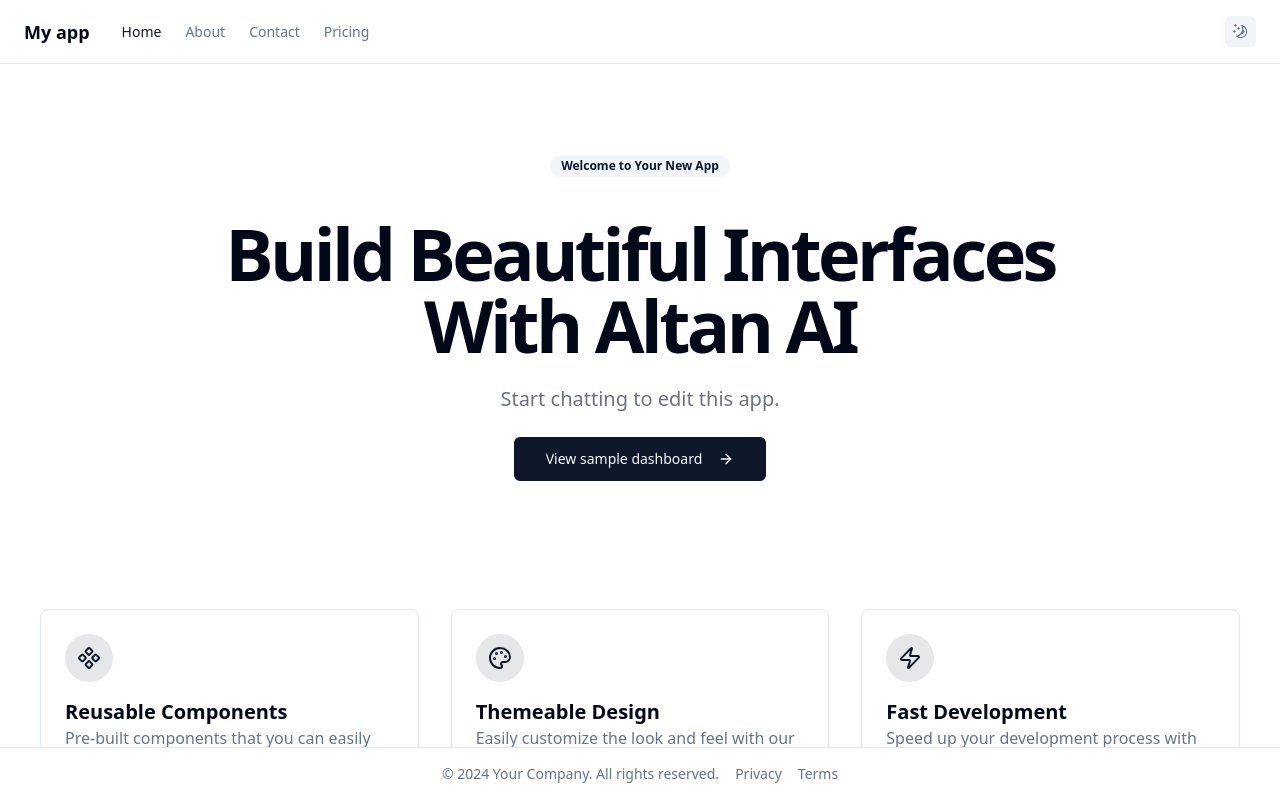
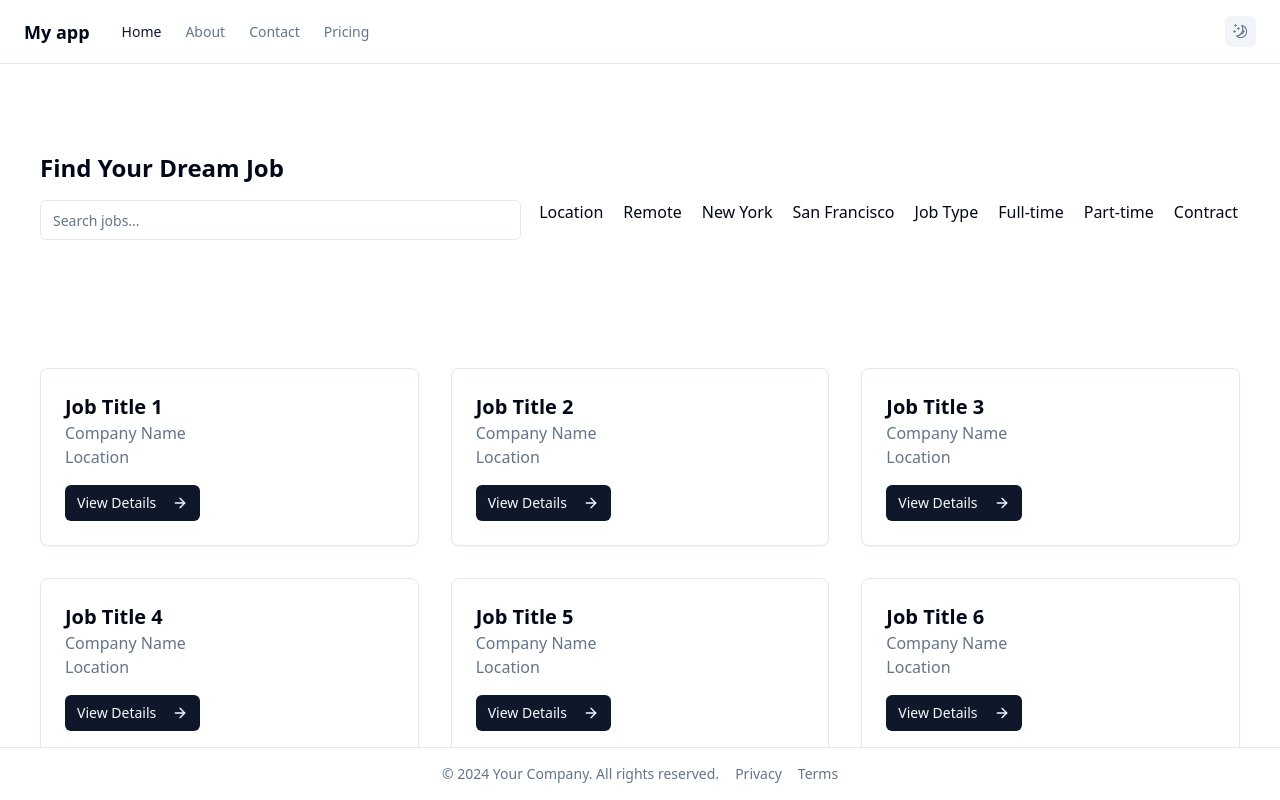
Before and after one commit to altanlabs/9bad84-my-first-app, a React (Vite) app: page / in a window 1280 px wide. Built offline with nearby package versions, Linux system fonts and the light colour scheme; what @radix-ui/themes would draw is missing.

Commit message:
Add job board UI with search, filter, job listings, and company profiles.

```diff
--- a/src/pages/index.tsx
+++ b/src/pages/index.tsx
@@ -1,16 +1,18 @@
-import { motion } from "framer-motion"
-import { ArrowRight, Component, Palette, Zap } from "lucide-react"
-import { useNavigate } from "react-router-dom"
+import { motion } from "framer-motion";
+import { ArrowRight, Component, Palette, Zap } from "lucide-react";
+import { useNavigate } from "react-router-dom";
 
-import { Button } from "@/components/ui/button"
-import { Card, CardContent } from "@/components/ui/card"
-import { Badge } from "@/components/ui/badge"
+import { Button } from "@/components/ui/button";
+import { Card, CardContent } from "@/components/ui/card";
+import { Badge } from "@/components/ui/badge";
+import { Input } from "@/components/ui/input";
+import { Select } from "@/components/ui/select";
 
 const fadeInUp = {
   initial: { opacity: 0, y: 20 },
   animate: { opacity: 1, y: 0 },
   transition: { duration: 0.5 }
-}
+};
 
 const staggerContainer = {
   animate: {
@@ -18,88 +20,63 @@
       staggerChildren: 0.1
     }
   }
-}
+};
 
 export default function IndexPage() {
-  const navigate = useNavigate()
+  const navigate = useNavigate();
 
   return (
     <div className="container mx-auto px-4 py-16 space-y-32">
-      {/* Hero Section */}
+      {/* Search and Filter Section */}
       <motion.section
-        className="text-center space-y-6"
+        className="space-y-4"
         initial={{ opacity: 0 }}
         animate={{ opacity: 1 }}
         transition={{ duration: 0.8 }}
       >
-        <Badge variant="secondary" className="mb-4">
-          Welcome to Your New App
-        </Badge>
-        <h1 className="text-4xl font-bold tracking-tighter sm:text-5xl md:text-6xl lg:text-7xl">
-          Build Beautiful Interfaces
-          <br />
-          With Altan AI
-        </h1>
-        <p className="mx-auto max-w-[700px] text-gray-500 md:text-xl dark:text-gray-400">
-         Start chatting to edit this app.
-        </p>
-        <Button size="lg" className="mt-4" onClick={() => navigate('/dashboard')}>
-          View sample dashboard <ArrowRight className="ml-2 h-4 w-4" />
-        </Button>
+        <h2 className="text-2xl font-bold">Find Your Dream Job</h2>
+        <div className="flex gap-4">
+          <Input placeholder="Search jobs..." className="flex-1" />
+          <Select className="w-48">
+            <option>Location</option>
+            <option>Remote</option>
+            <option>New York</option>
+            <option>San Francisco</option>
+          </Select>
+          <Select className="w-48">
+            <option>Job Type</option>
+            <option>Full-time</option>
+            <option>Part-time</option>
+            <option>Contract</option>
+          </Select>
+        </div>
       </motion.section>
 
-      {/* Features Section */}
+      {/* Job Listings Section */}
       <motion.section
         variants={staggerContainer}
         initial="initial"
         whileInView="animate"
         viewport={{ once: true }}
-        className="grid gap-8 md:grid-cols-3"
+        className="grid gap-8 md:grid-cols-2 lg:grid-cols-3"
       >
-        <motion.div variants={fadeInUp}>
+        {[1, 2, 3, 4, 5, 6].map((job) => (
+          <motion.div key={job} variants={fadeInUp}>
             <Card>
               <CardContent className="pt-6">
-              <div className="mb-4 flex h-12 w-12 items-center justify-center rounded-full bg-primary/10">
-                <Component className="h-6 w-6 text-primary" />
-              </div>
-              <h3 className="text-xl font-bold">Reusable Components</h3>
-              <p className="text-muted-foreground">
-                Pre-built components that you can easily customize and integrate into your projects.
-              </p>
+                <h3 className="text-xl font-bold">Job Title {job}</h3>
+                <p className="text-muted-foreground">Company Name</p>
+                <p className="text-muted-foreground">Location</p>
+                <Button size="sm" className="mt-4" onClick={() => navigate(`/jobs/${job}`)}>
+                  View Details <ArrowRight className="ml-2 h-4 w-4" />
+                </Button>
               </CardContent>
             </Card>
           </motion.div>
-
-        <motion.div variants={fadeInUp}>
-          <Card>
-            <CardContent className="pt-6">
-              <div className="mb-4 flex h-12 w-12 items-center justify-center rounded-full bg-primary/10">
-                <Palette className="h-6 w-6 text-primary" />
-              </div>
-              <h3 className="text-xl font-bold">Themeable Design</h3>
-              <p className="text-muted-foreground">
-                Easily customize the look and feel with our flexible theming system.
-              </p>
-            </CardContent>
-          </Card>
-        </motion.div>
-
-        <motion.div variants={fadeInUp}>
-          <Card>
-            <CardContent className="pt-6">
-              <div className="mb-4 flex h-12 w-12 items-center justify-center rounded-full bg-primary/10">
-                <Zap className="h-6 w-6 text-primary" />
-              </div>
-              <h3 className="text-xl font-bold">Fast Development</h3>
-              <p className="text-muted-foreground">
-                Speed up your development process with our ready-to-use components.
-              </p>
-            </CardContent>
-          </Card>
-        </motion.div>
+        ))}
       </motion.section>
 
-      {/* Components Preview Section */}
+      {/* Company Profiles Section */}
       <motion.section
         initial="initial"
         whileInView="animate"
@@ -108,10 +85,10 @@
       >
         <motion.div variants={fadeInUp} className="text-center">
           <h2 className="text-3xl font-bold tracking-tighter sm:text-4xl md:text-5xl">
-            Explore Our Components
+            Featured Companies
           </h2>
           <p className="mx-auto mt-4 max-w-[700px] text-gray-500 md:text-xl dark:text-gray-400">
-            Discover our extensive library of components, designed to help you build better interfaces.
+            Explore top companies hiring now.
           </p>
         </motion.div>
 
@@ -119,35 +96,21 @@
           variants={staggerContainer}
           className="grid gap-4 md:grid-cols-2 lg:grid-cols-3"
         >
-          {/* Add component previews here */}
-          {/* You can showcase some of your most important components */}
+          {[1, 2, 3].map((company) => (
+            <motion.div key={company} variants={fadeInUp}>
+              <Card>
+                <CardContent className="pt-6">
+                  <h3 className="text-xl font-bold">Company {company}</h3>
+                  <p className="text-muted-foreground">Industry</p>
+                  <Button size="sm" className="mt-4" onClick={() => navigate(`/companies/${company}`)}>
+                    View Profile <ArrowRight className="ml-2 h-4 w-4" />
+                  </Button>
+                </CardContent>
+              </Card>
             </motion.div>
-      </motion.section>
-
-      {/* CTA Section */}
-      <motion.section
-        initial="initial"
-        whileInView="animate"
-        viewport={{ once: true }}
-        className="text-center space-y-6"
-      >
-        <motion.div variants={fadeInUp}>
-          <h2 className="text-3xl font-bold tracking-tighter sm:text-4xl">
-            Ready to Get Started?
-          </h2>
-          <p className="mx-auto mt-4 max-w-[600px] text-gray-500 md:text-xl dark:text-gray-400">
-            Start building your next project with our modern component library.
-          </p>
-          <div className="mt-6 flex justify-center gap-4">
-            <Button size="lg" variant="default">
-              Some CTA
-            </Button>
-            <Button size="lg" variant="outline">
-              Main CTA
-            </Button>
-          </div>
+          ))}
         </motion.div>
       </motion.section>
     </div>
-  )
+  );
 }
```
Lines whose indentation alone changed are shown as unchanged.
